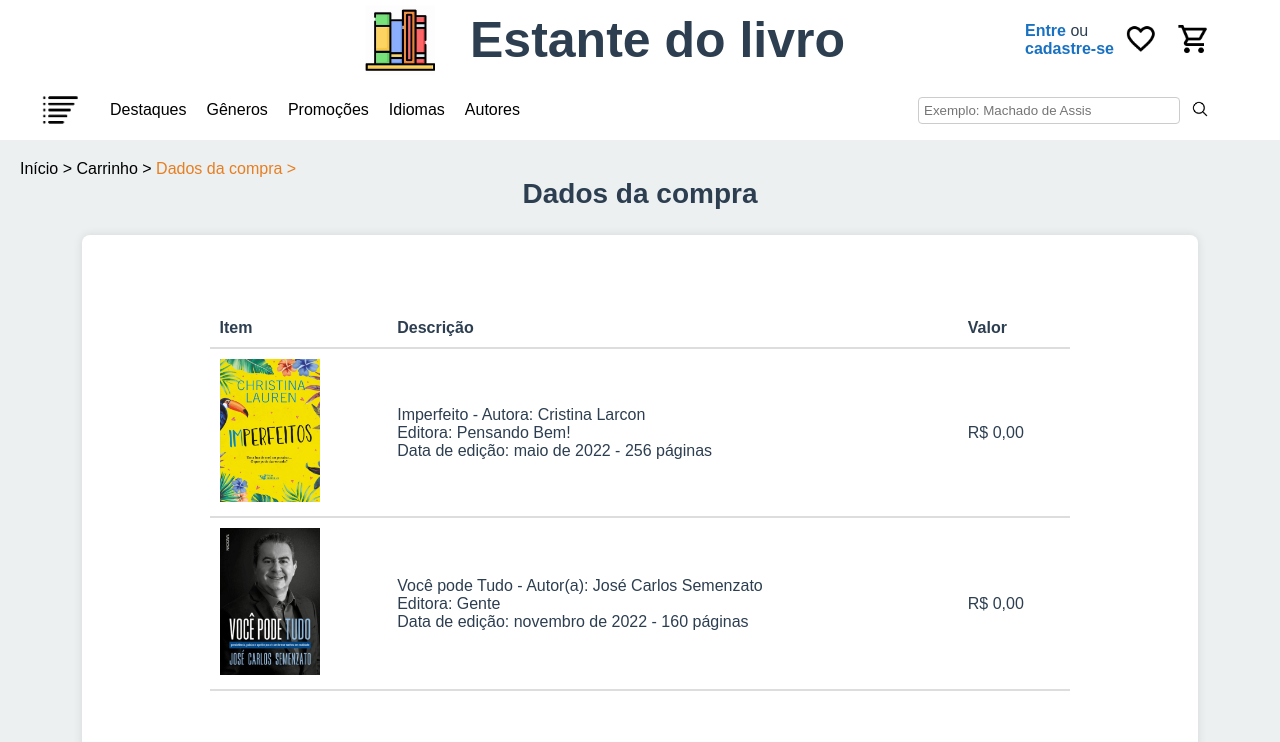
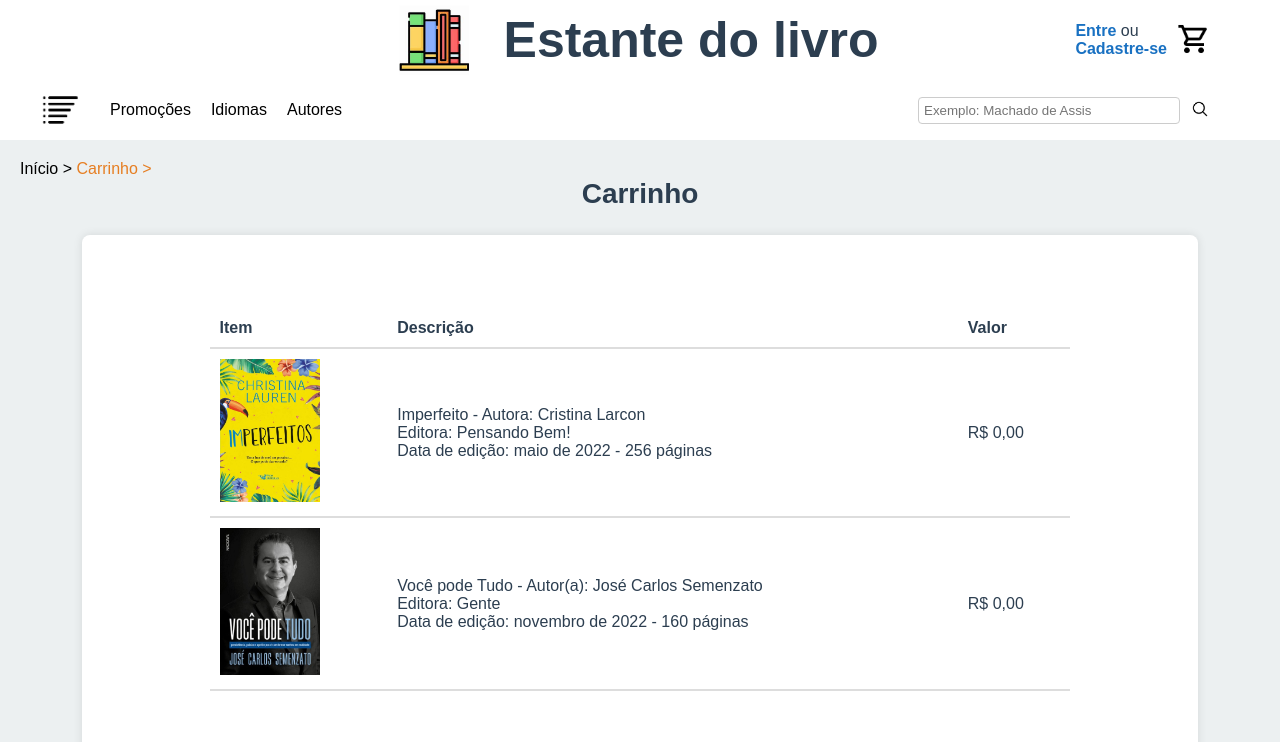
Before and after one commit to LucasRamos45/Estante-do-Livro, a plain HTML site: page Carrinho.html in a window 1280 px wide. Shown: the top 742 px of the page. Drawn offline with Linux system fonts and the light colour scheme.

Commit message:
Novos ajustes

```diff
--- a/Carrinho.html
+++ b/Carrinho.html
@@ -18,16 +18,16 @@
             <h1>Estante do livro</h1>
         </div>
         <div id="cadastro">
-            <p><a href="">Entre</a> ou <br><a href="CadastroUsuario.html">cadastre-se</a></p>
-            <a href="#"><img src="Imagens/heart.png" alt="favoritos"></a>
-            <a href="Dados de compra.html"><img src="Imagens/cart.png" alt="carrinho"></a>
+            <p><a href="">Entre</a> ou <br><a href="CadastroUsuario.html">Cadastre-se</a></p>
+            <a href="#"><img src="" alt=""></a>
+            <a href="Carrinho.html"><img src="Imagens/cart.png" alt="carrinho"></a>
         </div>
     </div>
     <nav>
         <ul>
             <li><img src="Imagens/menu.png" alt="menu"></a></li>
-            <li><a href="#">Destaques</a></li>
-            <li><a href="#">Gêneros</a></li>
+            <!-- <li><a href="#">Destaques</a></li> -->
+            <!-- <li><a href="#">Gêneros</a></li> -->
             <li><a href="#">Promoções</a></li>
             <li><a href="#">Idiomas</a></li>
             <li><a href="#">Autores</a></li>
@@ -41,9 +41,8 @@
 
 <main>
     <a class="migalhas" href="index.html">Início > </a>
-    <a class="migalhas" href="Dados da compra.html">Carrinho > </a>
-    <a class="migalhas" style="color: #e67e22" href="Dados da compra.html">Dados da compra > </a>
-    <h2>Dados da compra</h2>
+    <a class="migalhas" style="color: #e67e22" href="Carrinho.html">Carrinho > </a>
+    <h2>Carrinho</h2>
 
     <section class="purchase-details">
         <table id="produtos">
```
Also changed, not shown: index.html (+5 -5 lines), produto.html (+6 -5 lines).
